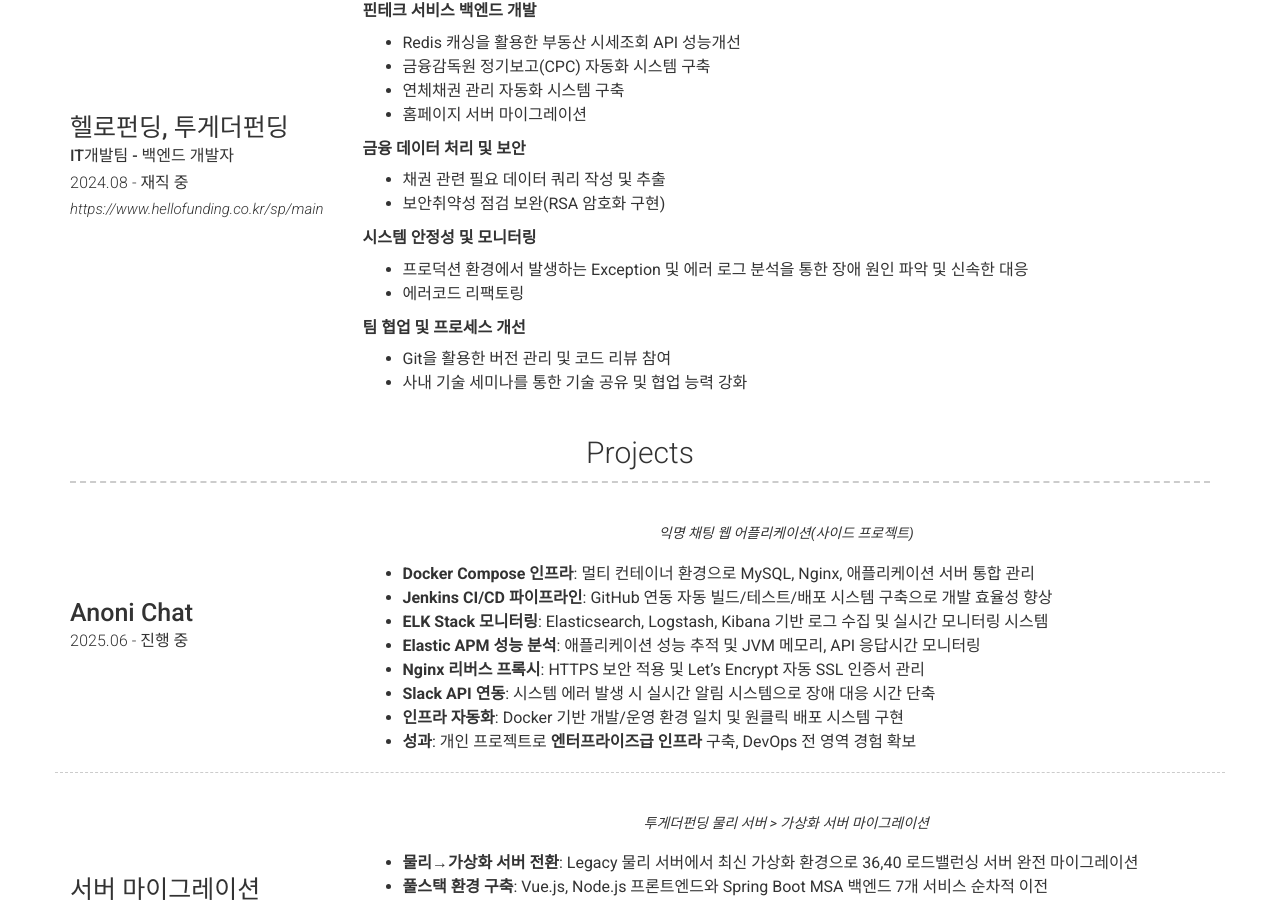
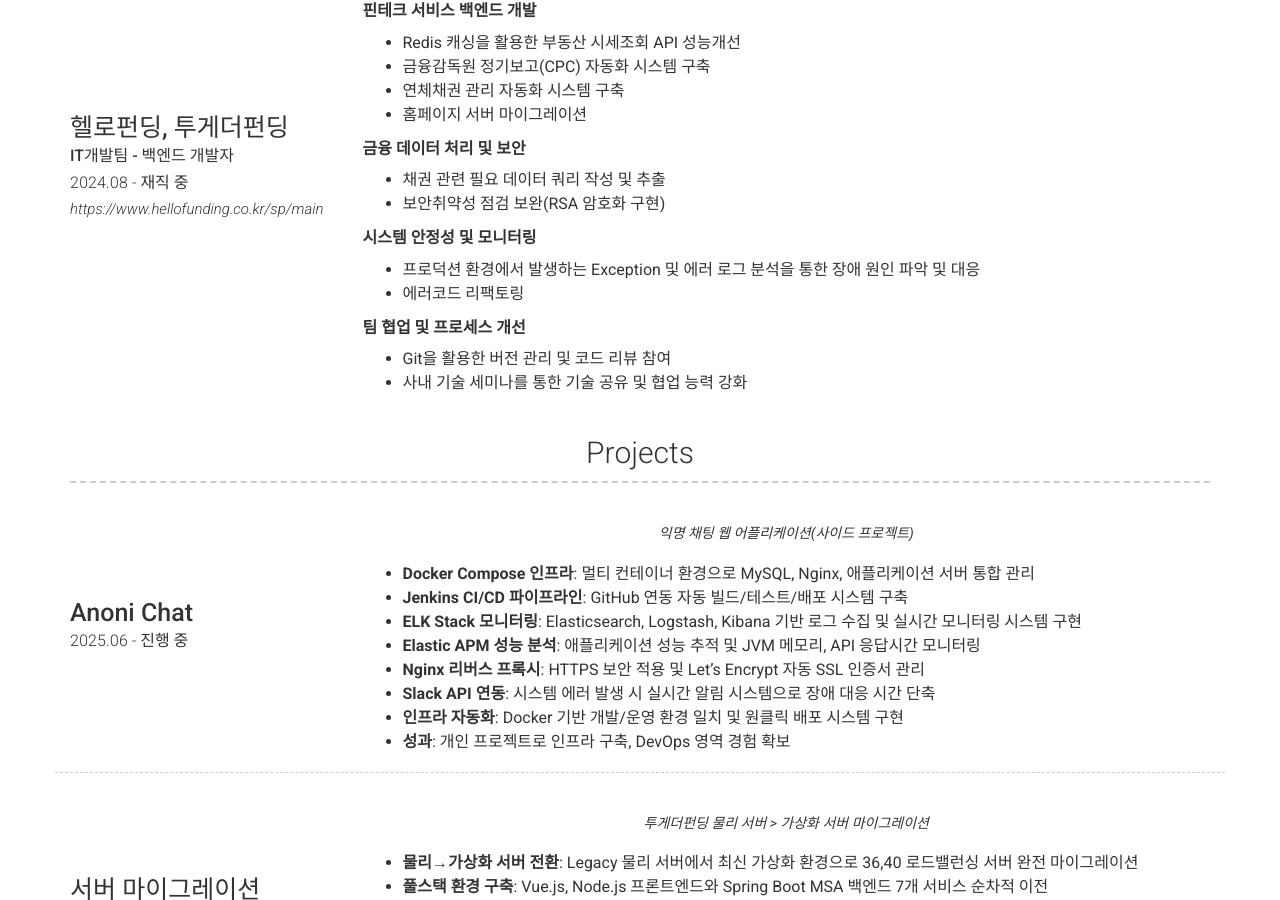
Before and after one commit to jsi5008874/jsi5008874.github.io, a Jekyll site: the page built from index.md, in a window 1280 px wide and 900 px high, scrolled down 1039 px. Built offline with Jekyll 4.4.1, drawn with Linux system fonts in a browser that asks for light colours; nearby versions of some CDN libraries; some of the changed text lies outside the part shown.

Commit message:
단어수정

```diff
--- a/_config.yml
+++ b/_config.yml
@@ -77,7 +77,7 @@ content:
           - 보안취약성 점검 보완(RSA 암호화 구현)
 
           **시스템 안정성 및 모니터링**
-          - 프로덕션 환경에서 발생하는 Exception 및 에러 로그 분석을 통한 장애 원인 파악 및 신속한 대응
+          - 프로덕션 환경에서 발생하는 Exception 및 에러 로그 분석을 통한 장애 원인 파악 및 대응
           - 에러코드 리팩토링
 
           **팀 협업 및 프로세스 개선**
@@ -95,13 +95,13 @@ content:
           익명 채팅 웹 어플리케이션(사이드 프로젝트)
         description: | # this will include new lines to allow paragraphs
           - **Docker Compose 인프라**: 멀티 컨테이너 환경으로 MySQL, Nginx, 애플리케이션 서버 통합 관리
-          - **Jenkins CI/CD 파이프라인**: GitHub 연동 자동 빌드/테스트/배포 시스템 구축으로 개발 효율성 향상
-          - **ELK Stack 모니터링**: Elasticsearch, Logstash, Kibana 기반 로그 수집 및 실시간 모니터링 시스템
+          - **Jenkins CI/CD 파이프라인**: GitHub 연동 자동 빌드/테스트/배포 시스템 구축
+          - **ELK Stack 모니터링**: Elasticsearch, Logstash, Kibana 기반 로그 수집 및 실시간 모니터링 시스템 구현
           - **Elastic APM 성능 분석**: 애플리케이션 성능 추적 및 JVM 메모리, API 응답시간 모니터링
           - **Nginx 리버스 프록시**: HTTPS 보안 적용 및 Let's Encrypt 자동 SSL 인증서 관리
           - **Slack API 연동**: 시스템 에러 발생 시 실시간 알림 시스템으로 장애 대응 시간 단축
           - **인프라 자동화**: Docker 기반 개발/운영 환경 일치 및 원클릭 배포 시스템 구현
-          - **성과**: 개인 프로젝트로 **엔터프라이즈급 인프라** 구축, DevOps 전 영역 경험 확보
+          - **성과**: 개인 프로젝트로 인프라 구축, DevOps 영역 경험 확보
       - layout: left
         border: weak  # Value of `weak` will display a weak border below this item. # Any
                       # other value (or no value) means no border will be displayed
@@ -181,18 +181,6 @@ content:
       - layout: left
         border: weak  # Value of `weak` will display a weak border below this item. # Any
                       # other value (or no value) means no border will be displayed
-        title: GSITM 부트캠프<br> 금융 프로젝트
-        caption: 2024.06 - 2024.07
-        quote: >
-          금융사 금융상품 마케팅에 필요한 백오피스 시스템 개발
-        description: | # this will include new lines to allow paragraphs
-          - **시스템 설계**: 요구사항 정의서, 기능구조도, ERD 설계 등 전체 시스템 아키텍처 설계
-          - **Spring Boot 기반 백엔드 개발**: 고객관리, 상품관리, 상품설계 기능의 RESTful API 구현
-          - **데이터베이스 설계 및 구현**: MySQL과 JPA를 활용한 정규화된 테이블 설계 및 데이터 접근 로직 개발
-          - **외부 API 연동**: 한국수출입은행 환율 Open API 연동으로 실시간 환율 정보 제공
-          - **금융계산 엔진 개발**: 대출상품별 원리금균등/원금균등 상환방식 계산 로직 구현
-          - **데이터 검증 및 예외처리**: Bean Validation 기반 입력 데이터 유효성 검사 시스템 구축
-          - **성과**: 팀 프로젝트 우수상 수상
   - title: Education
     layout: list
     content:
@@ -209,7 +197,6 @@ content:
     layout: text
     content: | # this will include new lines to allow paragraphs
       - SQL개발자(SQLD)
-      - 1종보통 운전면허
 
 # Footer
 footer_show_references: true
```
Also changed, not shown: Gemfile.lock, 1 other file.
